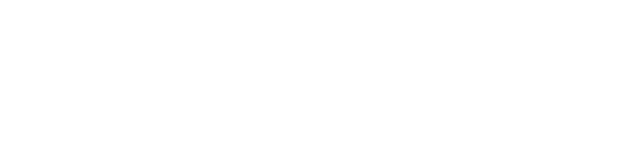
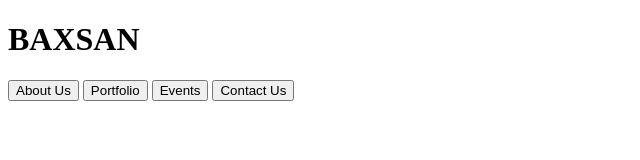
Before and after one commit to shirhan25/baxsan_web, a plain HTML site: page index.html in a window 1280 px wide. Shown: the whole page, without its empty margins (0-640 px from the left). Drawn offline with Linux system fonts and the light colour scheme.

Commit message:
header and button added

```diff
--- a/index.html
+++ b/index.html
@@ -10,10 +10,21 @@
 </head>
 <body>
 <header>
+    <h1>BAXSAN</h1>
 </header>
 
-<nav></nav>
-<main></main>
-<footer></footer>
+<nav>
+    <button>About Us</button>
+    <button>Portfolio</button>
+    <button>Events</button>
+    <button>Contact Us</button>
+</nav>
+
+<main>
+    <!-- ADD IMAGES AND SCROLL BAR HERE --> </main>
+
+<footer>
+
+</footer>
 </body>
 </html>
```
